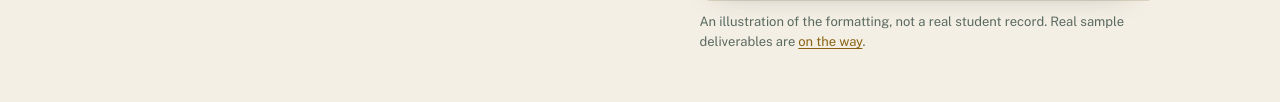
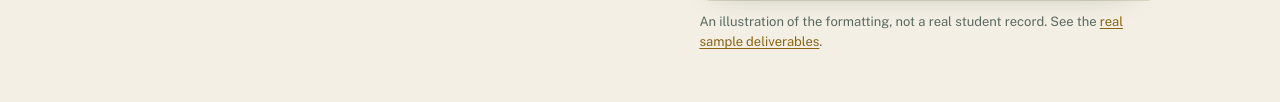
Before and after one commit to mjrestivo16/kinandcourse-site, a plain HTML site: page index.html in a window 1280 px wide. Shown: the part 776-878 px from the top of the page. Drawn offline with nearby package versions, Linux system fonts and the light colour scheme.

Commit message:
Homepage: samples are live, stop saying they are "on the way"
samples.html has carried four real sample PDFs since 8/27; the transcript
figcaption still told visitors they were coming. NOT DEPLOYED — pushing this
repo publishes to GitHub Pages, which is Mark's call.

Co-Authored-By: Claude Fable 5.1 <noreply@anthropic.com>

```diff
--- a/index.html
+++ b/index.html
@@ -102,7 +102,7 @@
 
           <p class="record__sign">Course descriptions attached &#183; grading scale documented &#183; <strong>issued and signed by the parent.</strong></p>
         </div>
-        <figcaption>An illustration of the formatting, not a real student record. Real sample deliverables are <a href="samples.html">on the way</a>.</figcaption>
+        <figcaption>An illustration of the formatting, not a real student record. See the <a href="samples.html">real sample deliverables</a>.</figcaption>
       </figure>
     </div>
   </section>
```
